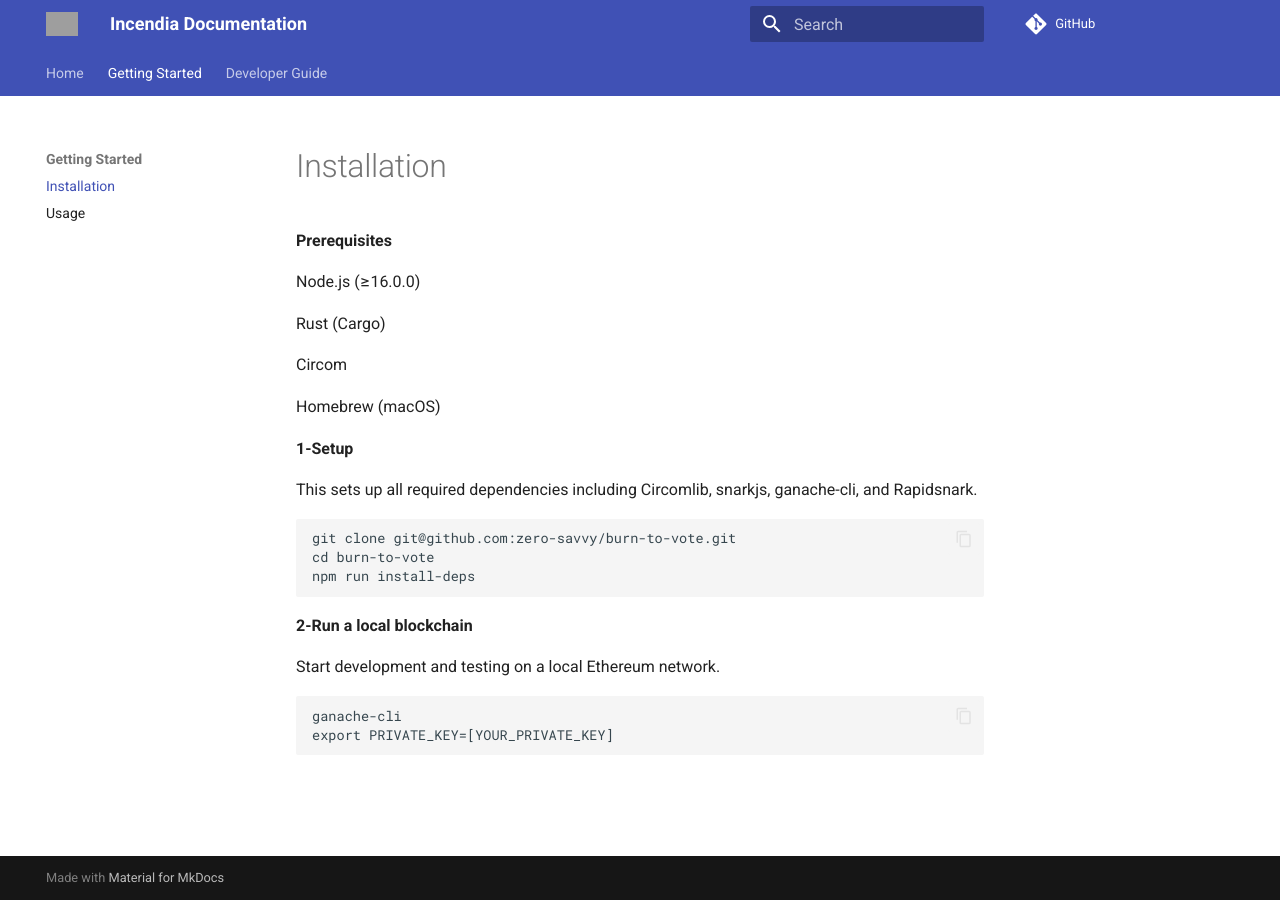
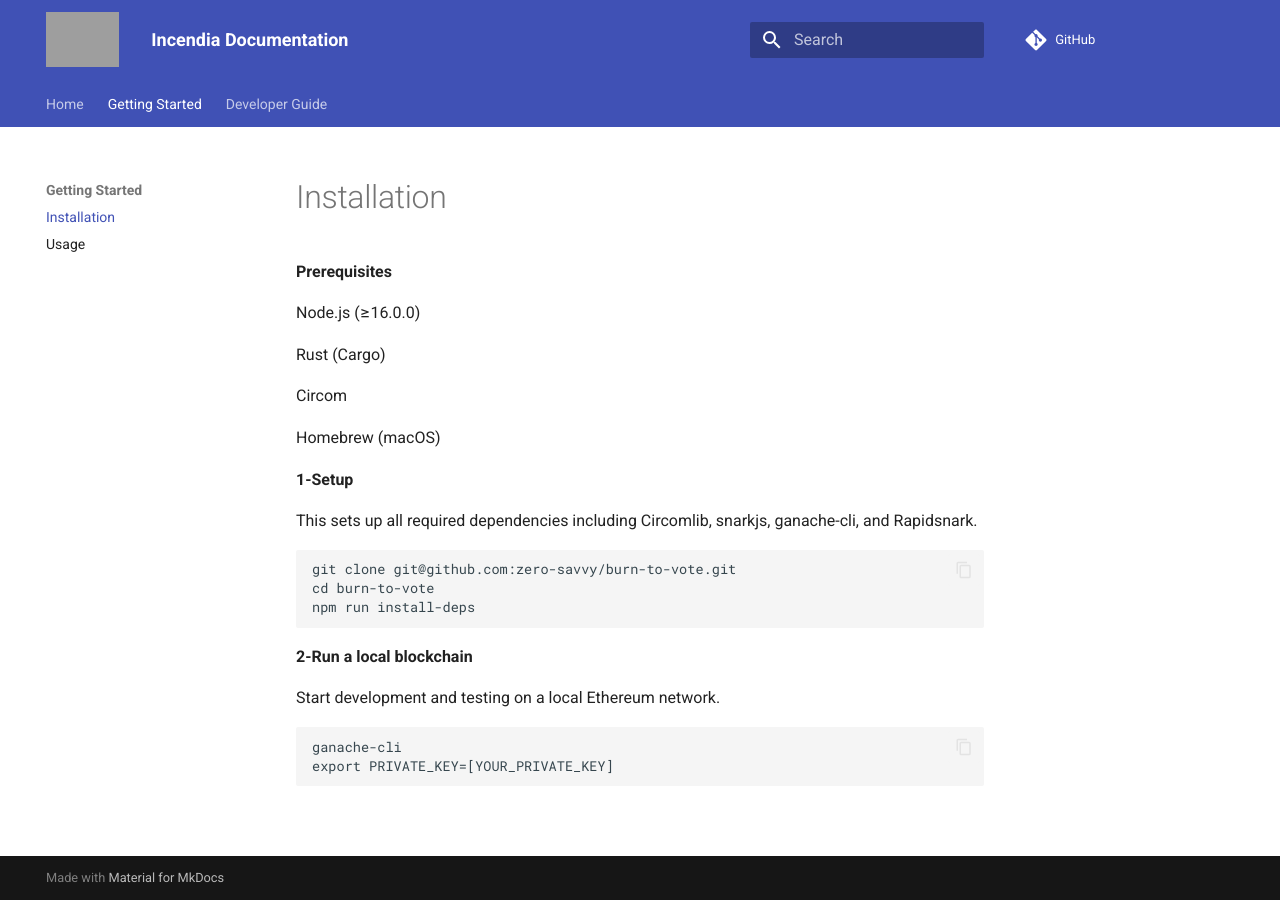
Before and after one commit to incendia-tech/Documentation, an MkDocs documentation site: the page built from docs/installation.md, in a window 1280 px wide. Built offline with MkDocs 1.6.1 and Material for MkDocs 9.7.7, drawn with Linux system fonts in a browser that asks for light colours; comment, search, counter and statistics services are not loaded; grey boxes are pictures that could not be loaded.

Commit message:
add style for nav bar logo

```diff
--- /dev/null
+++ b/docs/stylesheets/extra.css
@@ -0,0 +1,5 @@
+/* Increase navbar logo size */
+.md-header__button.md-logo img {
+  height: 55px;   /* change this number as you like */
+  width: auto;
+}
--- a/mkdocs.yml
+++ b/mkdocs.yml
@@ -11,6 +11,9 @@ theme:
     - content.code.copy
 extra:
   homepage: true
+
+extra_css:
+  - stylesheets/extra.css
 nav:
   - Home: index.md
   - Getting Started:
```
